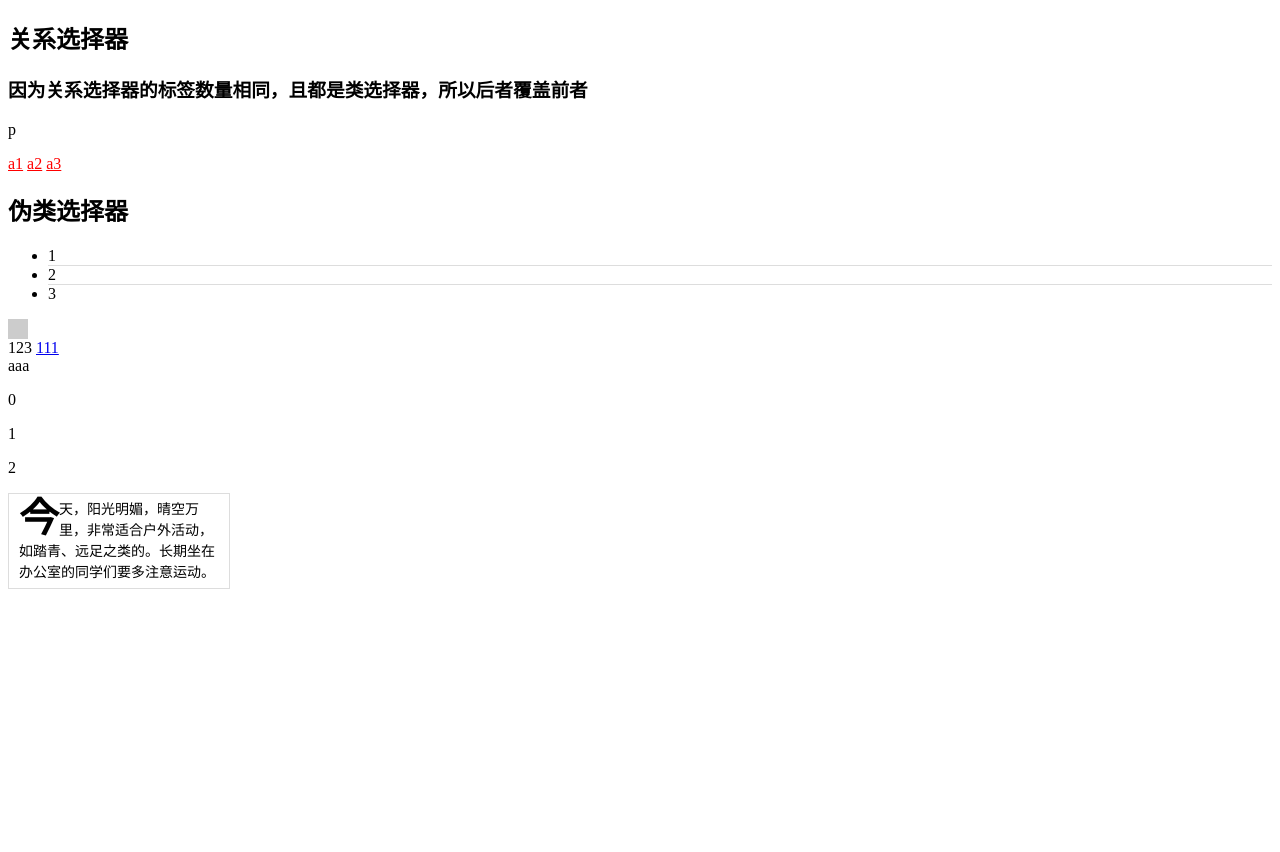
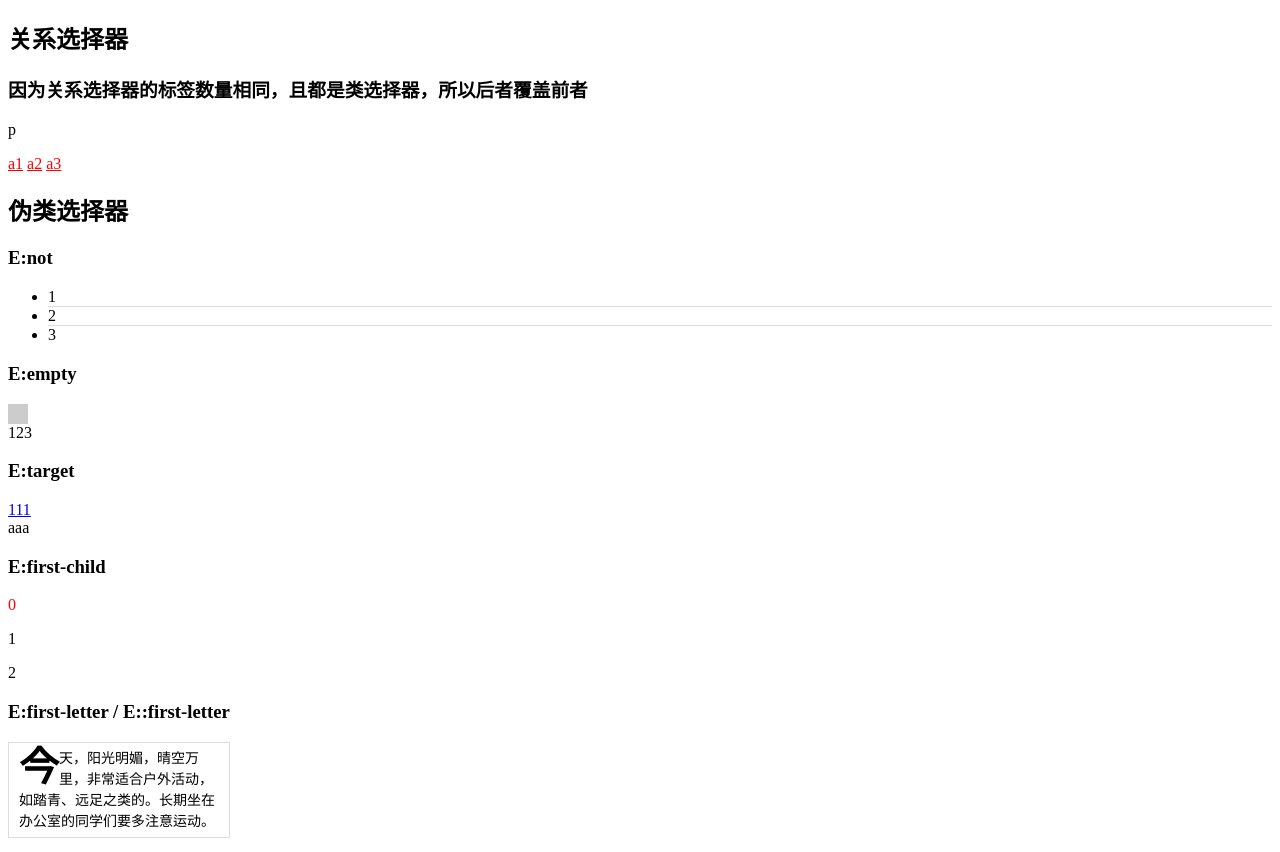
Before and after one commit to NkymCJ/CSS-knowledge, a plain HTML site: page CSS选择器.html in a window 1280 px wide. Before the commit the page ends 800 px from the top, so only its background shows below. Drawn offline with Linux system fonts and the light colour scheme.

Commit message:
modified

```diff
--- a/CSS选择器.html
+++ b/CSS选择器.html
@@ -34,7 +34,7 @@
                 background-color: #ccc;
             }
 
-            .firstChild p:nth-child(0) {
+            .nthChild p:nth-child(1) {
                 color: #ff0000
             }
 
@@ -46,7 +46,7 @@
                 width: 200px;
                 padding: 5px 10px;
                 border: 1px solid #ddd;
-                font:14px/1.5 simsun,serif,sans-serif;
+                font: 14px/1.5 simsun, serif, sans-serif;
             }
 
             p.fLetter:first-letter {
@@ -74,21 +74,32 @@
             <a href="javascript:;">a2</a>
             <a href="javascript:;">a3</a>
         </div>
+
         <h2>伪类选择器</h2>
+
+        <h3>E:not</h3>
         <ul class="not">
             <li>1</li>
             <li>2</li>
             <li>3</li>
         </ul>
+
+        <h3>E:empty</h3>
         <span class="empty"></span>
         <span class="empty">123</span>
+
+        <h3>E:target</h3>
         <a href="#aaa">111</a>
         <div id="aaa">aaa</div>
-        <div class="firstChild">
+
+        <h3>E:first-child</h3>
+        <div class="nthChild">
             <p>0</p>
             <span>1</span>
             <p>2</p>
         </div>
+
+        <h3>E:first-letter / E::first-letter</h3>
         <p class="fLetter">今天，阳光明媚，晴空万里，非常适合户外活动，如踏青、远足之类的。长期坐在办公室的同学们要多注意运动。</p>
     </body>
 
```
Also changed, not shown: 1 other file.
